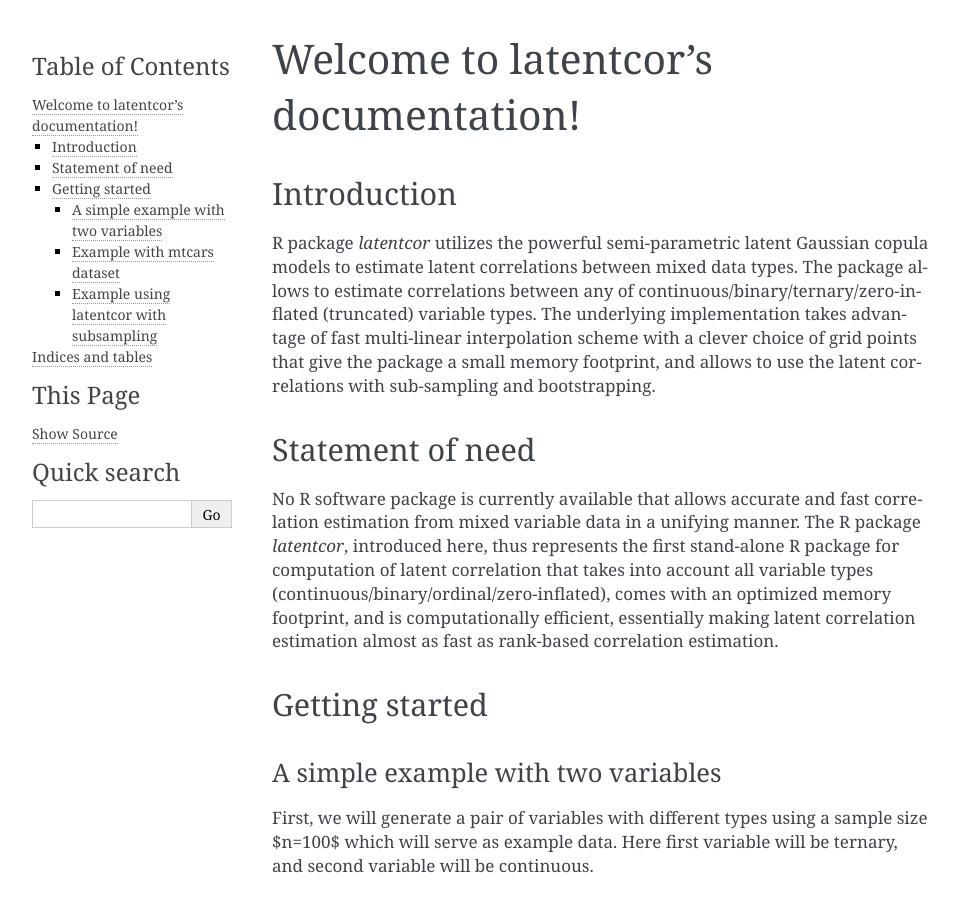
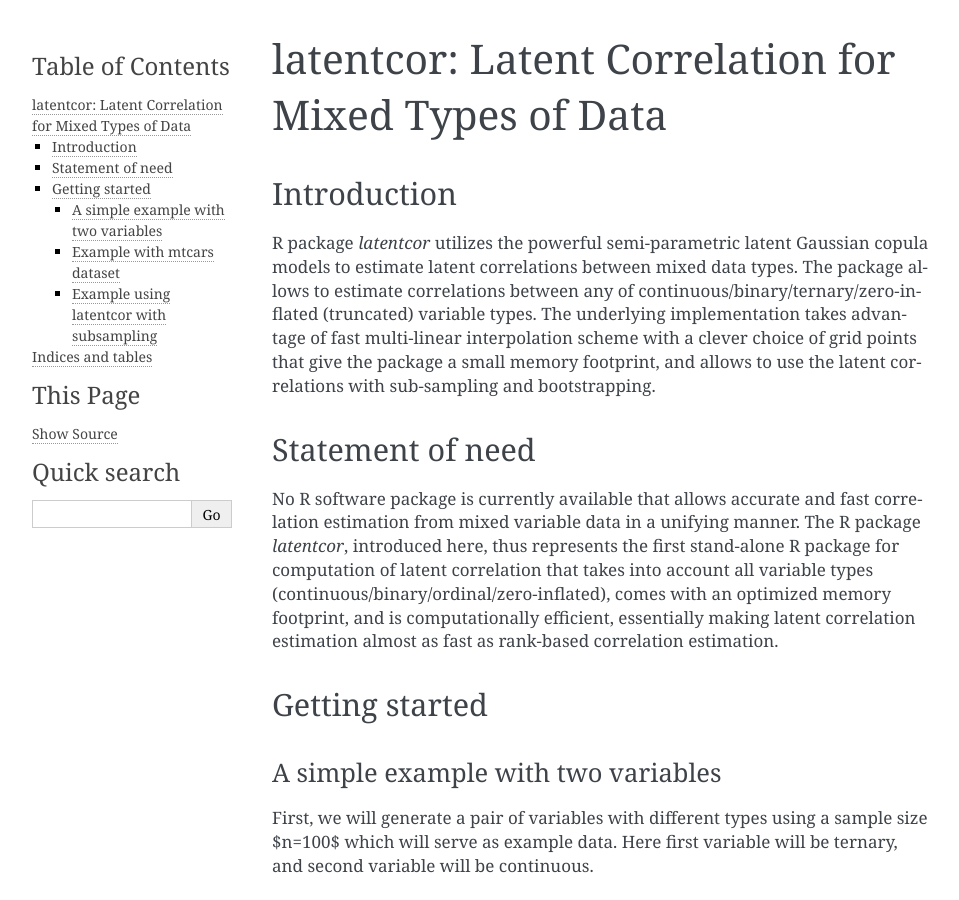
Before and after one commit to mingzehuang/latentcor_py, a Sphinx documentation site: the page built from docs/source/index.rst, in a window 1280 px wide and 900 px high. Shown: the whole window, without its empty margins (148-1107 px from the left). Built offline with Sphinx 7.4.7, drawn with Linux system fonts in a browser that asks for light colours; pages that are not in the unit, such as notebooks, are missing from menus.

Commit message:
Try this

```diff
--- a/docs/source/index.rst
+++ b/docs/source/index.rst
@@ -3,7 +3,7 @@
    You can adapt this file completely to your liking, but it should at least
    contain the root `toctree` directive.
 
-Welcome to latentcor's documentation!
+latentcor: Latent Correlation for Mixed Types of Data
 =====================================
 
 .. toctree::
@@ -13,6 +13,7 @@ Welcome to latentcor's documentation!
    usage/latentcor
    usage/latentcor_math
    ...
+
 
 ============
 Introduction
```
Also changed, not shown: docs/source/latentcor.rst (added), docs/source/latentcor_math.rst (added).
